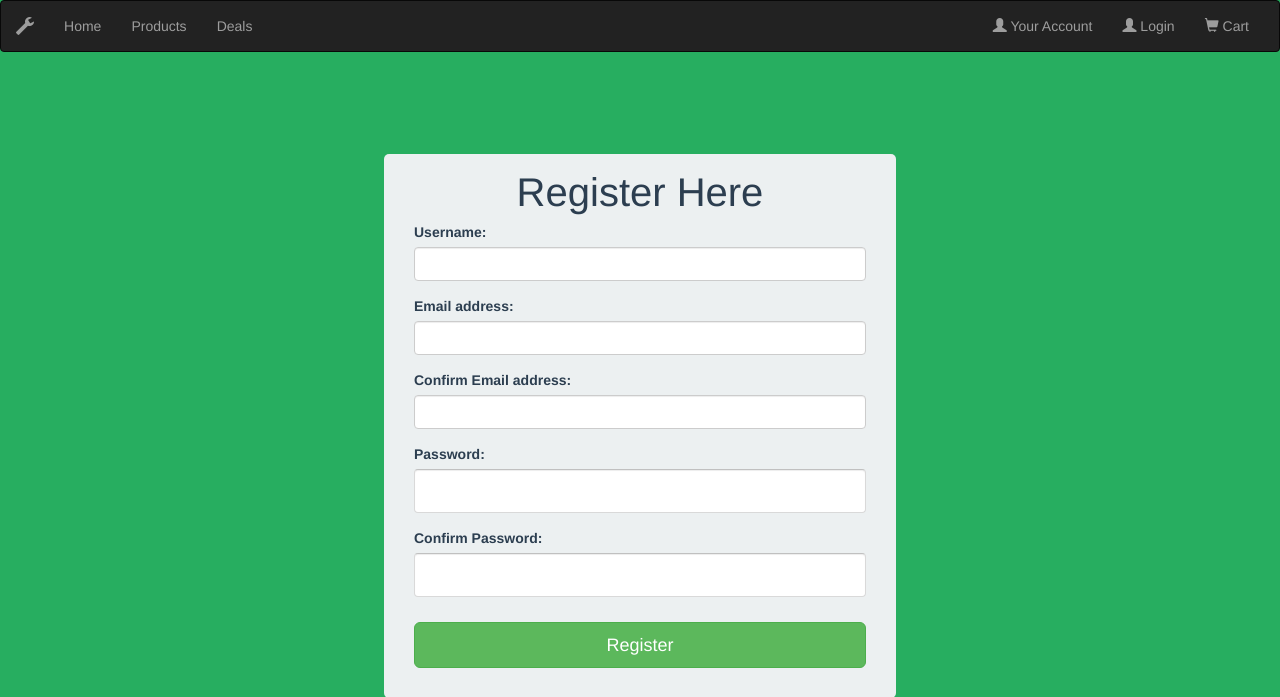
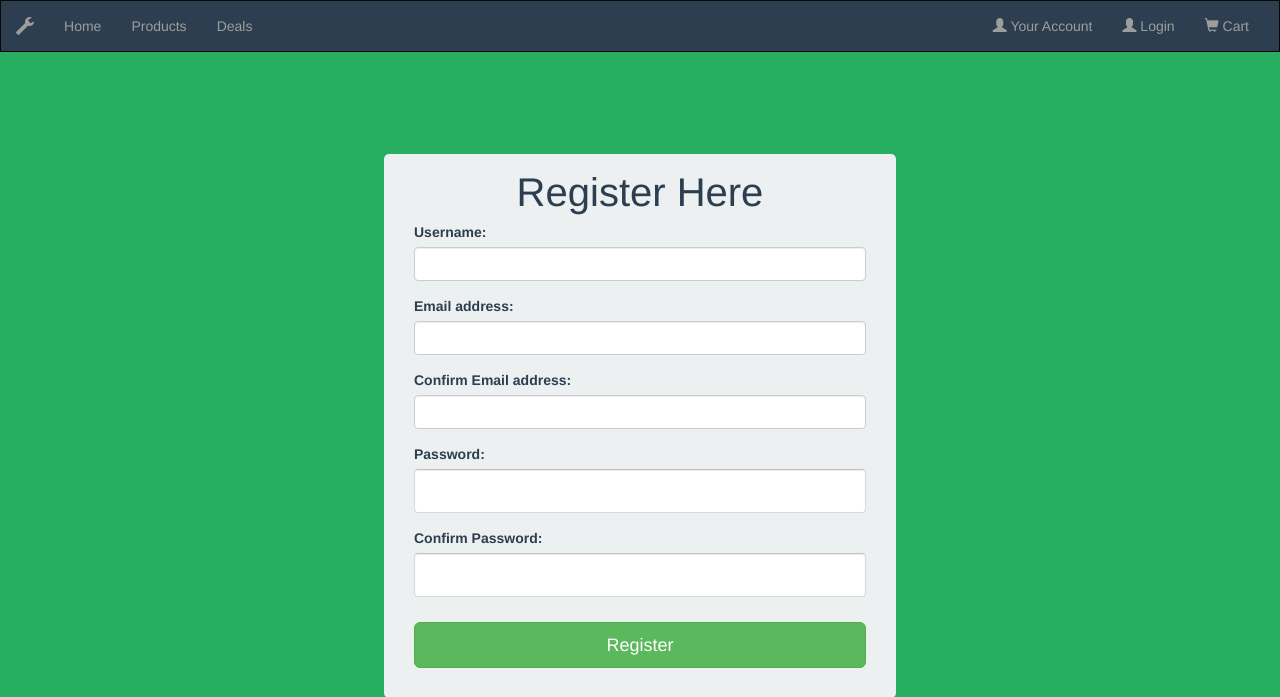
Before and after one commit to davelasquez12/MachineGuts_Django, a Django app: page /register/ in a window 1280 px wide. Shown: the top 697 px of the page. Run offline with Django 3.2, Linux system fonts and the light colour scheme; some libraries are stand-ins or nearby versions.

Commit message:
fixed issues with the footer and the navigation bar during the registratin page

```diff
--- a/shop/static/shop/register.css
+++ b/shop/static/shop/register.css
@@ -1,3 +1,9 @@
+.navbar {
+  border-radius: 0;
+    background-color: #2c3e50;
+    margin: 0;
+}
+
 body {
 	background-color: #27ae60;
 	color: #2c3e50;
--- a/shop/templates/shop/index.html
+++ b/shop/templates/shop/index.html
@@ -7,8 +7,8 @@
 {% block body %}
 <!--header-->
 <div class="jumbotron">
-  <p id="site-title">Machine Guts </p>
-  <h4>Your  First And last stop for all your computer needs</h4>
+  <p id="site-title">{ Machine Guts } </p>
+  <h4>Your first and last stop for all your computer needs</h4>
 </div>
 
 {#    carousel #}
@@ -125,7 +125,7 @@ google.maps.event.addDomListener(window, 'load', initialize);
              <li>Amazon Prime</li>
              <li>Returns and Replacements</li>
              <li>Manage Your Content and Devices</li>
-             <li>Amazon Assistant</li>
+             <li>Machine Guts Assistant</li>
              <li>Help</li>
          </ul>
 
--- a/shop/templates/shop/store.html
+++ b/shop/templates/shop/store.html
@@ -162,7 +162,7 @@
                      <li>Amazon Prime</li>
                      <li>Returns and Replacements</li>
                      <li>Manage Your Content and Devices</li>
-                     <li>Amazon Assistant</li>
+                     <li>Machine Guts Assistant</li>
                      <li>Help</li>
                  </ul>
 
```
